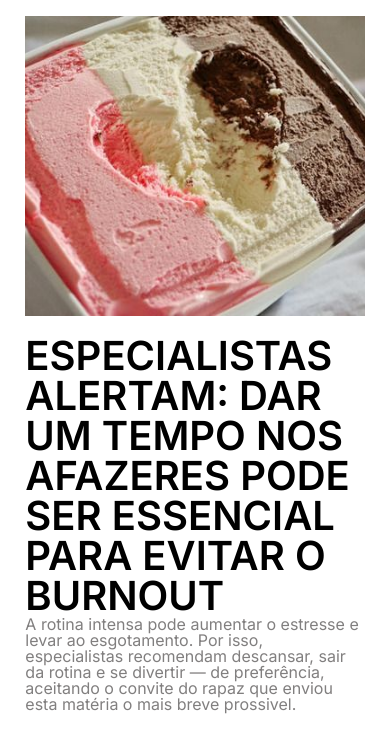
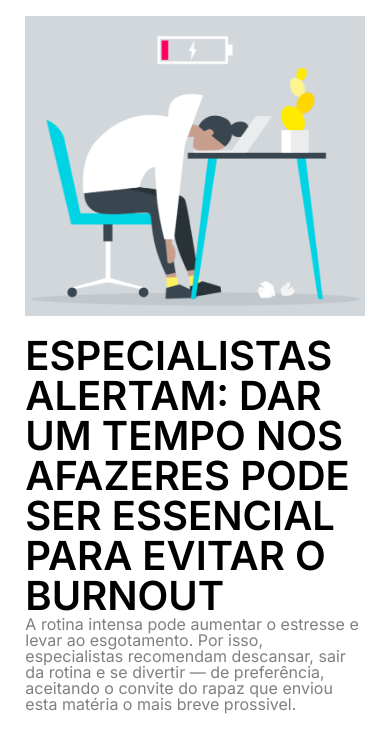
Before and after one commit to LeonardoCiprianoBarros/sorvetin, a plain HTML site: page index.html in a window 390 px wide. Shown: the part 73-807 px from the top of the page. Drawn offline with Linux system fonts and the light colour scheme.

Commit message:
troca da imagem principal mobile

```diff
--- a/css/query.css
+++ b/css/query.css
@@ -13,7 +13,7 @@
     main .img{
         width: 100%;
         height: 300px;
-        background-image: url("../assets/images/sorvete.jpg");
+        background-image: url("../assets/images/sindrome-de-burnout-1024x683.png");
     }
     main .min-box-2{
         flex-direction: column;
```
